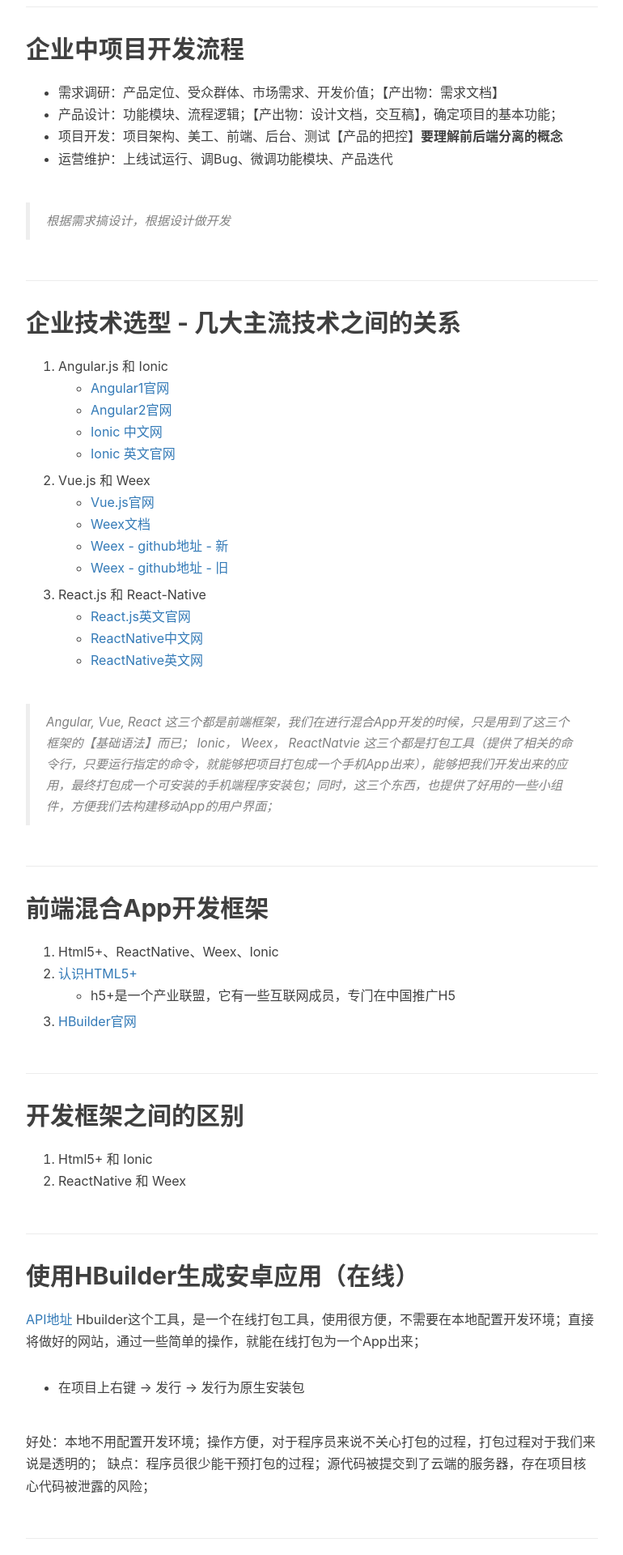
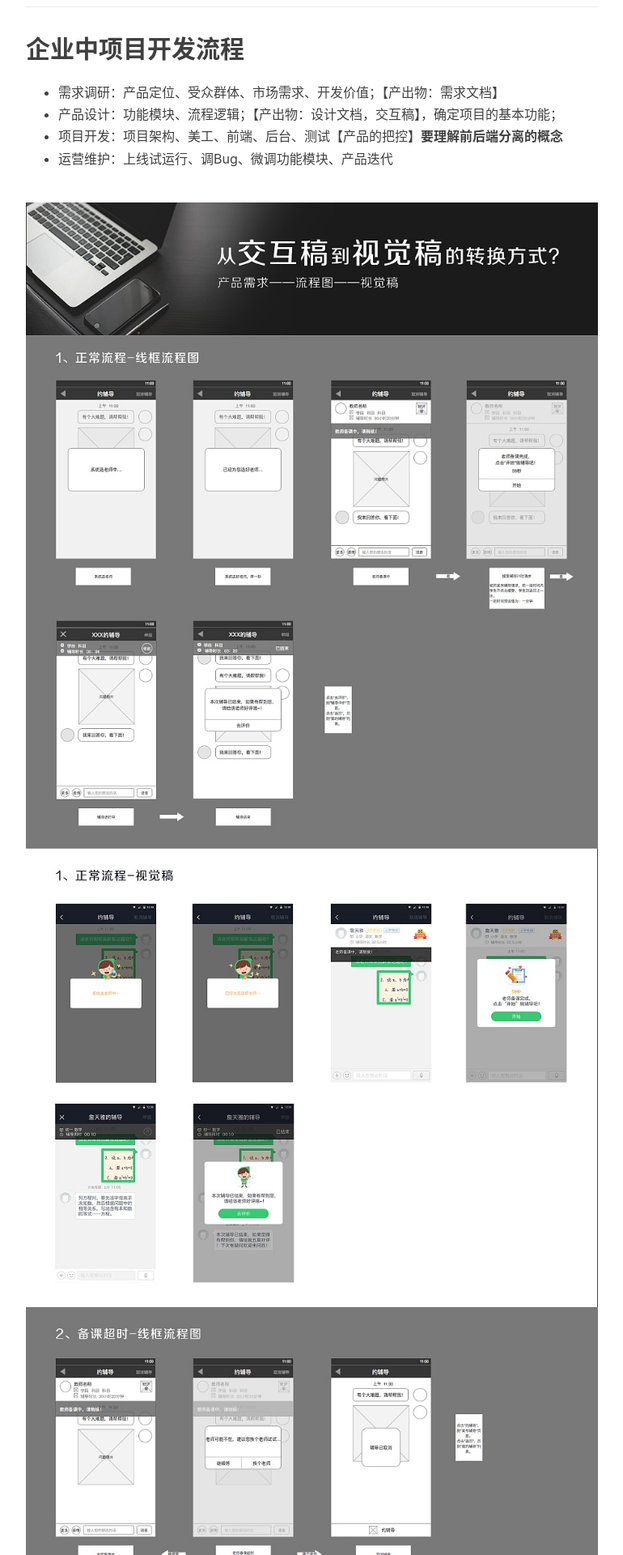
Before and after one commit to lyyyd/OrangeManDavid.github.io, a Jekyll site: the page built from _posts/2020-01-04-react-day01.md, in a window 1280 px wide. Shown: the part 3921-5841 px from the top of the page at 81% size, without its empty margins (233-1003 px from the left). Built offline with Jekyll 4.4.1, drawn with Linux system fonts in a browser that asks for light colours; nearby versions of some CDN libraries; comment, search, counter and statistics services are not loaded.

Commit message:
add evidence

```diff
--- a/_posts/2020-01-04-react-day01.md
+++ b/_posts/2020-01-04-react-day01.md
@@ -87,6 +87,7 @@ tags:
 + 项目开发：项目架构、美工、前端、后台、测试【产品的把控】**要理解前后端分离的概念**
 + 运营维护：上线试运行、调Bug、微调功能模块、产品迭代
 
+![项目开发流程](/img/react/devprocess.jpg)
 > 根据需求搞设计，根据设计做开发
 
 
```
Also changed, not shown: img/react/devprocess.jpg (added).
